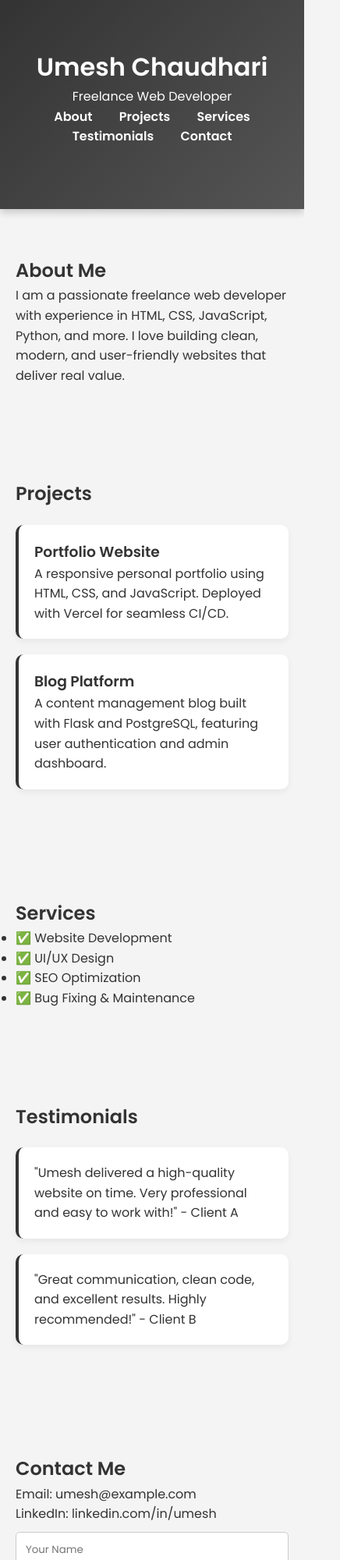
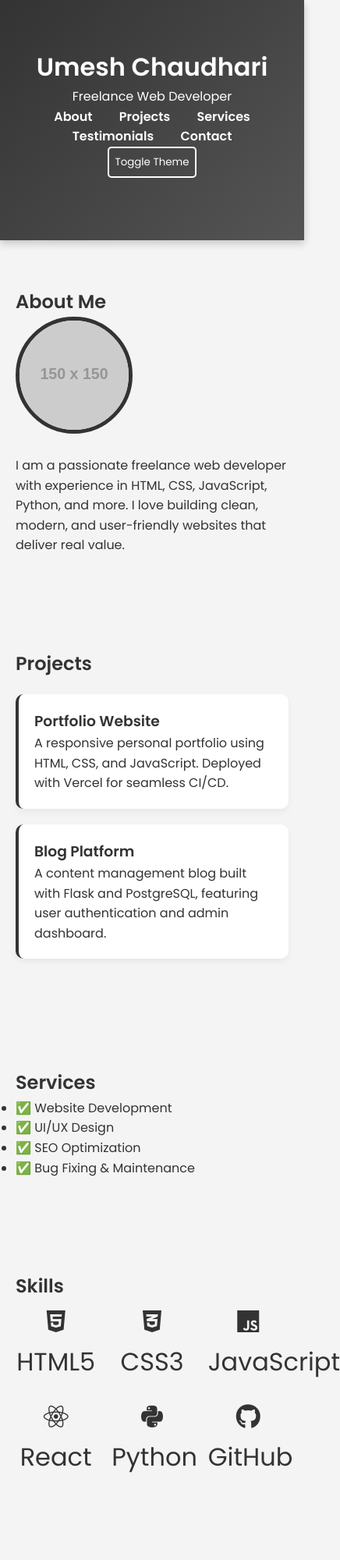
Before and after one commit to Uc102003/Portfolio, a plain HTML site: page index.html in a window 390 px wide. Shown: the top 2000 px of the page at 78% size, 436 px wide, since content can reach past the window. Drawn offline with nearby package versions, Linux system fonts and the light colour scheme; placeholder pictures from the web are drawn by us; a small style sheet from the web is missing.

Commit message:
Update index.html

```diff
--- a/index.html
+++ b/index.html
@@ -5,7 +5,21 @@
   <meta name="viewport" content="width=device-width, initial-scale=1.0" />
   <title>Umesh | Freelancer Portfolio</title>
   <link href="https://fonts.googleapis.com/css2?family=Poppins:wght@400;600&display=swap" rel="stylesheet">
+  <link rel="stylesheet" href="https://cdnjs.cloudflare.com/ajax/libs/font-awesome/6.4.0/css/all.min.css" integrity="sha512-pap2ndbChb8ff6bA8kaYAI2dxjA4oF+Q3yWUZmA08OlKhvPxVqeg6DWg2x+wBtuCkLym8MGWcdt/oxjsLMRW0A==" crossorigin="anonymous" referrerpolicy="no-referrer" />
+  <link rel="stylesheet" href="https://unpkg.com/aos@2.3.1/dist/aos.css" />
   <style>
+    :root {
+      --bg-color: #f4f4f4;
+      --text-color: #333;
+      --primary-color: #333;
+      --secondary-color: #fff;
+    }
+    [data-theme="dark"] {
+      --bg-color: #1e1e1e;
+      --text-color: #fff;
+      --primary-color: #fff;
+      --secondary-color: #333;
+    }
     * {
       box-sizing: border-box;
       margin: 0;
@@ -14,12 +28,13 @@
     }
     body {
       line-height: 1.6;
-      background-color: #f4f4f4;
-      color: #333;
+      background-color: var(--bg-color);
+      color: var(--text-color);
+      transition: background 0.3s, color 0.3s;
     }
     header {
-      background: linear-gradient(135deg, #333, #555);
-      color: #fff;
+      background: linear-gradient(135deg, var(--primary-color), #555);
+      color: var(--secondary-color);
       padding: 60px 20px;
       text-align: center;
       box-shadow: 0 4px 10px rgba(0, 0, 0, 0.2);
@@ -28,7 +43,7 @@
       margin-bottom: 20px;
     }
     nav a {
-      color: #fff;
+      color: var(--secondary-color);
       margin: 0 15px;
       text-decoration: none;
       font-weight: 600;
@@ -37,23 +52,41 @@
     nav a:hover {
       color: #ffd700;
     }
+    #themeToggle {
+      cursor: pointer;
+      padding: 8px;
+      background: transparent;
+      color: var(--secondary-color);
+      border: 2px solid var(--secondary-color);
+      border-radius: 5px;
+    }
     section {
       padding: 60px 20px;
       max-width: 900px;
       margin: auto;
-      animation: fadeIn 1s ease-in-out;
+    }
+    .profile-pic {
+      width: 150px;
+      height: 150px;
+      border-radius: 50%;
+      object-fit: cover;
+      border: 5px solid var(--primary-color);
+      margin-bottom: 20px;
+    }
+    .icon-grid {
+      display: grid;
+      grid-template-columns: repeat(auto-fit, minmax(80px, 1fr));
+      gap: 20px;
+      text-align: center;
+      font-size: 32px;
     }
     .project, .testimonial {
-      background: #fff;
+      background: var(--secondary-color);
       padding: 20px;
       margin: 20px 0;
-      border-left: 4px solid #333;
+      border-left: 4px solid var(--primary-color);
       border-radius: 10px;
       box-shadow: 0 4px 8px rgba(0,0,0,0.05);
-      transition: transform 0.3s;
-    }
-    .project:hover, .testimonial:hover {
-      transform: translateY(-5px);
     }
     form input, form textarea {
       width: 100%;
@@ -64,15 +97,11 @@
     }
     form button {
       padding: 12px 25px;
-      background: #333;
-      color: #fff;
+      background: var(--primary-color);
+      color: var(--secondary-color);
       border: none;
       border-radius: 5px;
       cursor: pointer;
-      transition: background 0.3s;
-    }
-    form button:hover {
-      background: #555;
     }
     footer {
       text-align: center;
@@ -81,13 +110,9 @@
       color: #fff;
       font-size: 14px;
     }
-    @keyframes fadeIn {
-      from { opacity: 0; transform: translateY(20px); }
-      to { opacity: 1; transform: translateY(0); }
-    }
   </style>
 </head>
-<body>
+<body data-theme="light">
   <header>
     <h1>Umesh Chaudhari</h1>
     <p>Freelance Web Developer</p>
@@ -97,15 +122,17 @@
       <a href="#services">Services</a>
       <a href="#testimonials">Testimonials</a>
       <a href="#contact">Contact</a>
+      <button id="themeToggle">Toggle Theme</button>
     </nav>
   </header>
 
-  <section id="about">
+  <section id="about" data-aos="fade-up">
     <h2>About Me</h2>
+    <img src="https://via.placeholder.com/150" alt="Profile" class="profile-pic">
     <p>I am a passionate freelance web developer with experience in HTML, CSS, JavaScript, Python, and more. I love building clean, modern, and user-friendly websites that deliver real value.</p>
   </section>
 
-  <section id="projects">
+  <section id="projects" data-aos="fade-up">
     <h2>Projects</h2>
     <div class="project">
       <h3>Portfolio Website</h3>
@@ -117,7 +144,7 @@
     </div>
   </section>
 
-  <section id="services">
+  <section id="services" data-aos="fade-up">
     <h2>Services</h2>
     <ul>
       <li>✅ Website Development</li>
@@ -127,7 +154,19 @@
     </ul>
   </section>
 
-  <section id="testimonials">
+  <section id="skills" data-aos="fade-up">
+    <h2>Skills</h2>
+    <div class="icon-grid">
+      <div><i class="fab fa-html5"></i><p>HTML5</p></div>
+      <div><i class="fab fa-css3-alt"></i><p>CSS3</p></div>
+      <div><i class="fab fa-js"></i><p>JavaScript</p></div>
+      <div><i class="fab fa-react"></i><p>React</p></div>
+      <div><i class="fab fa-python"></i><p>Python</p></div>
+      <div><i class="fab fa-github"></i><p>GitHub</p></div>
+    </div>
+  </section>
+
+  <section id="testimonials" data-aos="fade-up">
     <h2>Testimonials</h2>
     <div class="testimonial">
       <blockquote>"Umesh delivered a high-quality website on time. Very professional and easy to work with!" - Client A</blockquote>
@@ -137,7 +176,7 @@
     </div>
   </section>
 
-  <section id="contact">
+  <section id="contact" data-aos="fade-up">
     <h2>Contact Me</h2>
     <p>Email: umesh@example.com</p>
     <p>LinkedIn: linkedin.com/in/umesh</p>
@@ -152,5 +191,17 @@
   <footer>
     <p>&copy; 2025 Umesh Chaudhari. All rights reserved. | Designed with ❤️</p>
   </footer>
+
+  <script src="https://unpkg.com/aos@2.3.1/dist/aos.js"></script>
+  <script>
+    AOS.init();
+
+    document.getElementById('themeToggle').addEventListener('click', () => {
+      const body = document.body;
+      const currentTheme = body.getAttribute('data-theme');
+      const newTheme = currentTheme === 'light' ? 'dark' : 'light';
+      body.setAttribute('data-theme', newTheme);
+    });
+  </script>
 </body>
 </html>
```
